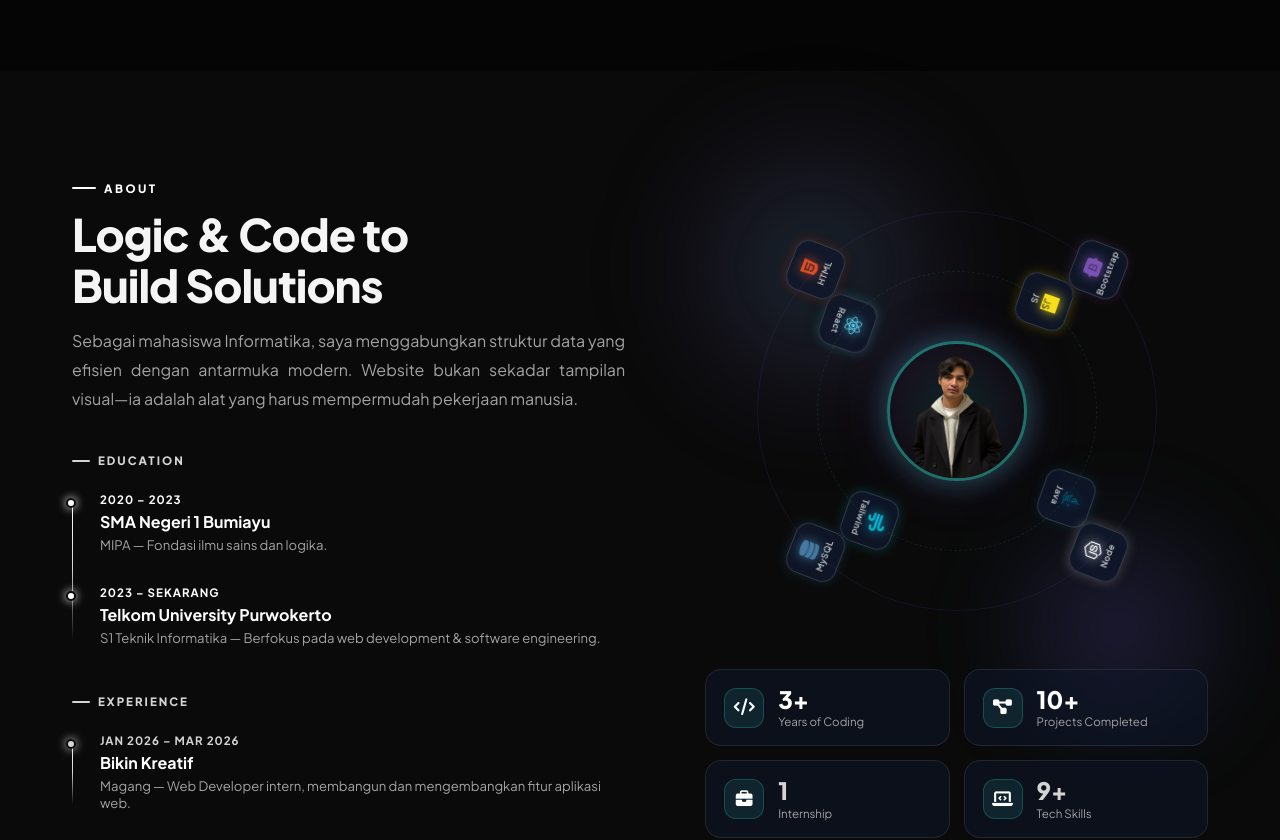
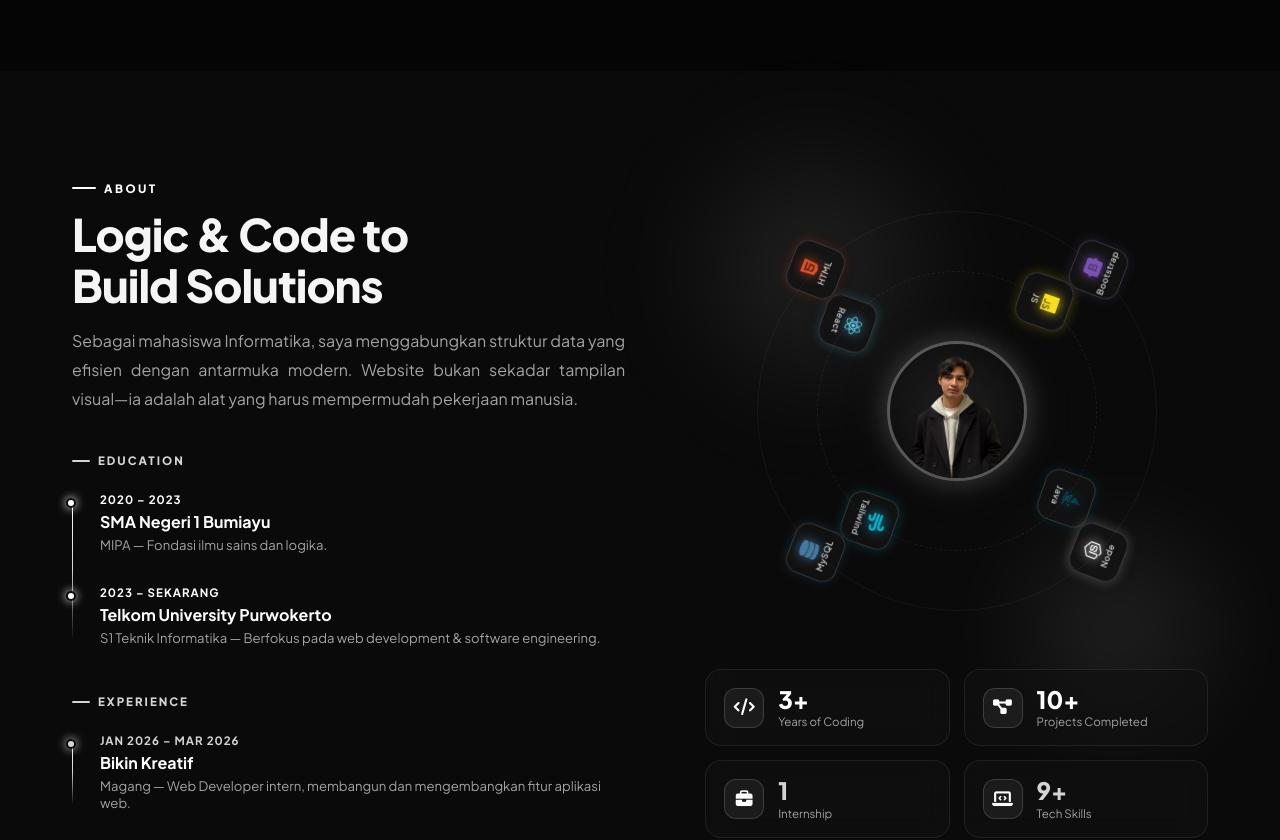
Before and after one commit to Ghilbranalf/Portfolio, a React (Vite) app: page / in a window 1280 px wide. Shown: the part 2200-3040 px from the top of the page. Built offline with nearby package versions, Linux system fonts and the light colour scheme.

Commit message:
fix: align orbit and about visual colors to monochrome theme palette

```diff
--- a/src/index.css
+++ b/src/index.css
@@ -238,7 +238,7 @@ section { position: relative; z-index: 1; }
     left: -20px;
     width: 260px;
     height: 260px;
-    background: radial-gradient(circle, rgba(45, 212, 191, 0.22) 0%, rgba(168, 85, 247, 0.12) 50%, transparent 70%);
+    background: radial-gradient(circle, rgba(255, 255, 255, 0.12) 0%, rgba(212, 212, 212, 0.06) 50%, transparent 70%);
     border-radius: 50%;
     filter: blur(50px);
     pointer-events: none;
@@ -252,7 +252,7 @@ section { position: relative; z-index: 1; }
     bottom: 80px;
     width: 220px;
     height: 220px;
-    background: radial-gradient(circle, rgba(168, 85, 247, 0.22) 0%, rgba(59, 130, 246, 0.12) 50%, transparent 70%);
+    background: radial-gradient(circle, rgba(212, 212, 212, 0.12) 0%, rgba(255, 255, 255, 0.06) 50%, transparent 70%);
     filter: blur(45px);
     animation-delay: -4s;
 }
@@ -289,8 +289,8 @@ section { position: relative; z-index: 1; }
     object-fit: cover;
     object-position: top;
     border-radius: 50%;
-    border: 3px solid rgba(45, 212, 191, 0.5);
-    box-shadow: 0 0 30px rgba(45, 212, 191, 0.3), 0 0 60px rgba(168, 85, 247, 0.15);
+    border: 3px solid rgba(255, 255, 255, 0.3);
+    box-shadow: 0 0 30px rgba(255, 255, 255, 0.15), 0 0 60px rgba(212, 212, 212, 0.08);
     display: block;
     position: relative;
     z-index: 2;
@@ -300,7 +300,7 @@ section { position: relative; z-index: 1; }
     position: absolute;
     inset: -18px;
     border-radius: 50%;
-    background: radial-gradient(circle, rgba(45, 212, 191, 0.25) 0%, rgba(168, 85, 247, 0.1) 50%, transparent 70%);
+    background: radial-gradient(circle, rgba(255, 255, 255, 0.15) 0%, rgba(212, 212, 212, 0.06) 50%, transparent 70%);
     filter: blur(12px);
     animation: centerPulse 3s ease-in-out infinite alternate;
     z-index: 1;
@@ -317,7 +317,7 @@ section { position: relative; z-index: 1; }
     top: 50%;
     left: 50%;
     border-radius: 50%;
-    border: 1px solid rgba(45, 212, 191, 0.12);
+    border: 1px solid rgba(255, 255, 255, 0.08);
     pointer-events: none;
 }
 
@@ -332,7 +332,7 @@ section { position: relative; z-index: 1; }
     width: 400px;
     height: 400px;
     transform: translate(-50%, -50%);
-    border-color: rgba(168, 85, 247, 0.1);
+    border-color: rgba(212, 212, 212, 0.06);
 }
 
 /* Orbit Ring — rotation container */
@@ -379,7 +379,7 @@ section { position: relative; z-index: 1; }
     align-items: center;
     justify-content: center;
     gap: 2px;
-    background: rgba(15, 23, 42, 0.85);
+    background: rgba(18, 18, 18, 0.85);
     backdrop-filter: blur(12px);
     -webkit-backdrop-filter: blur(12px);
     border: 1px solid rgba(255, 255, 255, 0.15);
@@ -448,10 +448,10 @@ section { position: relative; z-index: 1; }
 }
 
 .fact-card {
-    background: rgba(15, 23, 42, 0.55);
+    background: var(--card);
     backdrop-filter: blur(12px);
     -webkit-backdrop-filter: blur(12px);
-    border: 1px solid rgba(255, 255, 255, 0.09);
+    border: 1px solid var(--border);
     border-radius: 16px;
     padding: 16px 18px;
     display: flex;
@@ -461,9 +461,9 @@ section { position: relative; z-index: 1; }
 }
 
 .fact-card:hover {
-    border-color: rgba(45, 212, 191, 0.4);
+    border-color: var(--border-hover);
     transform: translateY(-4px) scale(1.02);
-    box-shadow: 0 12px 25px rgba(0, 0, 0, 0.35), 0 0 20px rgba(45, 212, 191, 0.15);
+    box-shadow: 0 12px 25px rgba(0, 0, 0, 0.35), 0 0 20px var(--accent-glow);
     background: rgba(255, 255, 255, 0.05);
 }
 
@@ -471,8 +471,8 @@ section { position: relative; z-index: 1; }
     width: 40px;
     height: 40px;
     border-radius: 12px;
-    background: rgba(45, 212, 191, 0.1);
-    border: 1px solid rgba(45, 212, 191, 0.25);
+    background: rgba(255, 255, 255, 0.06);
+    border: 1px solid rgba(255, 255, 255, 0.15);
     display: flex;
     align-items: center;
     justify-content: center;
@@ -484,7 +484,7 @@ section { position: relative; z-index: 1; }
 
 .fact-card:hover .fact-icon {
     transform: scale(1.1) rotate(5deg);
-    background: rgba(45, 212, 191, 0.2);
+    background: rgba(255, 255, 255, 0.1);
 }
 
 .fact-num {
```
